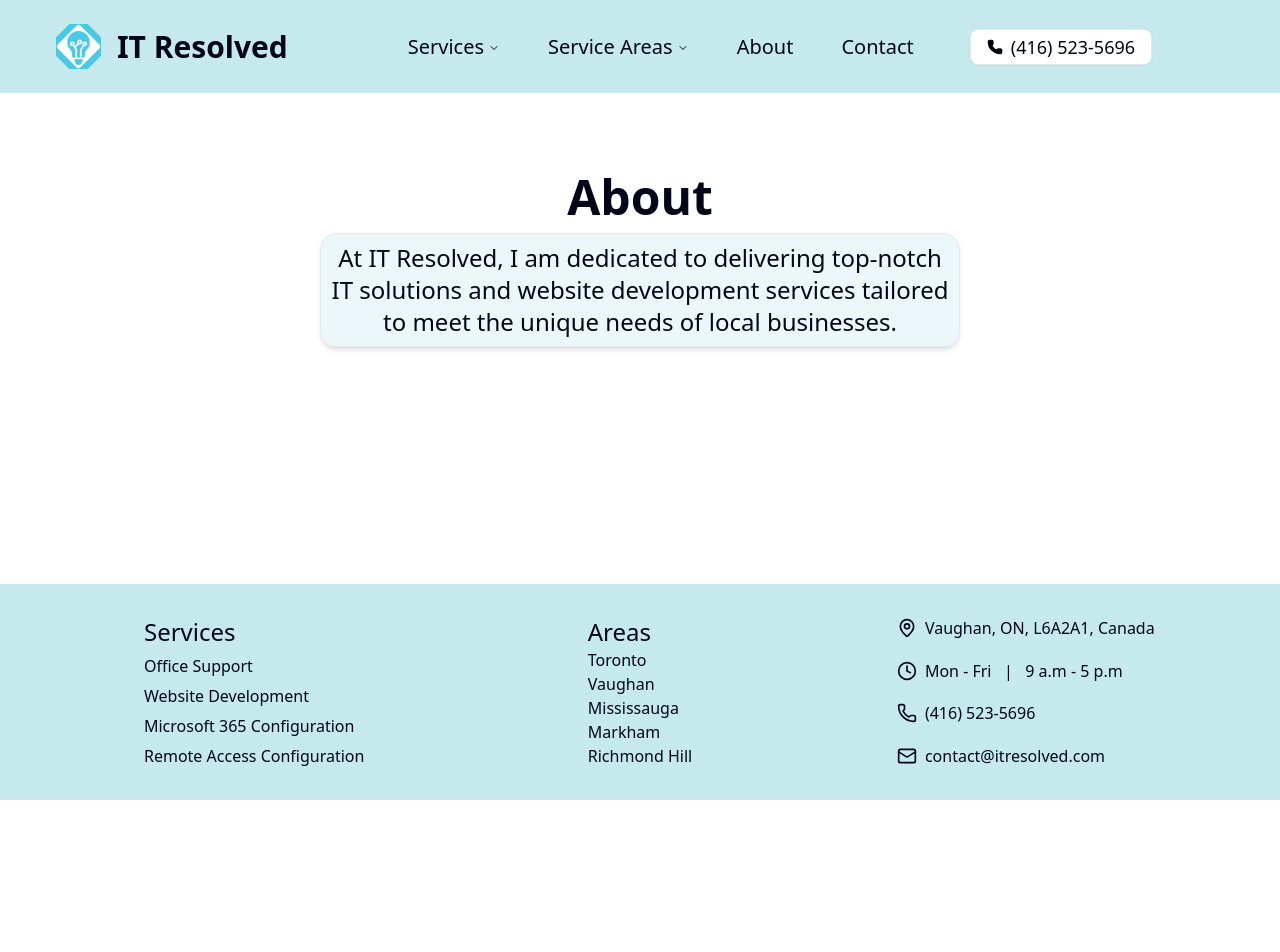
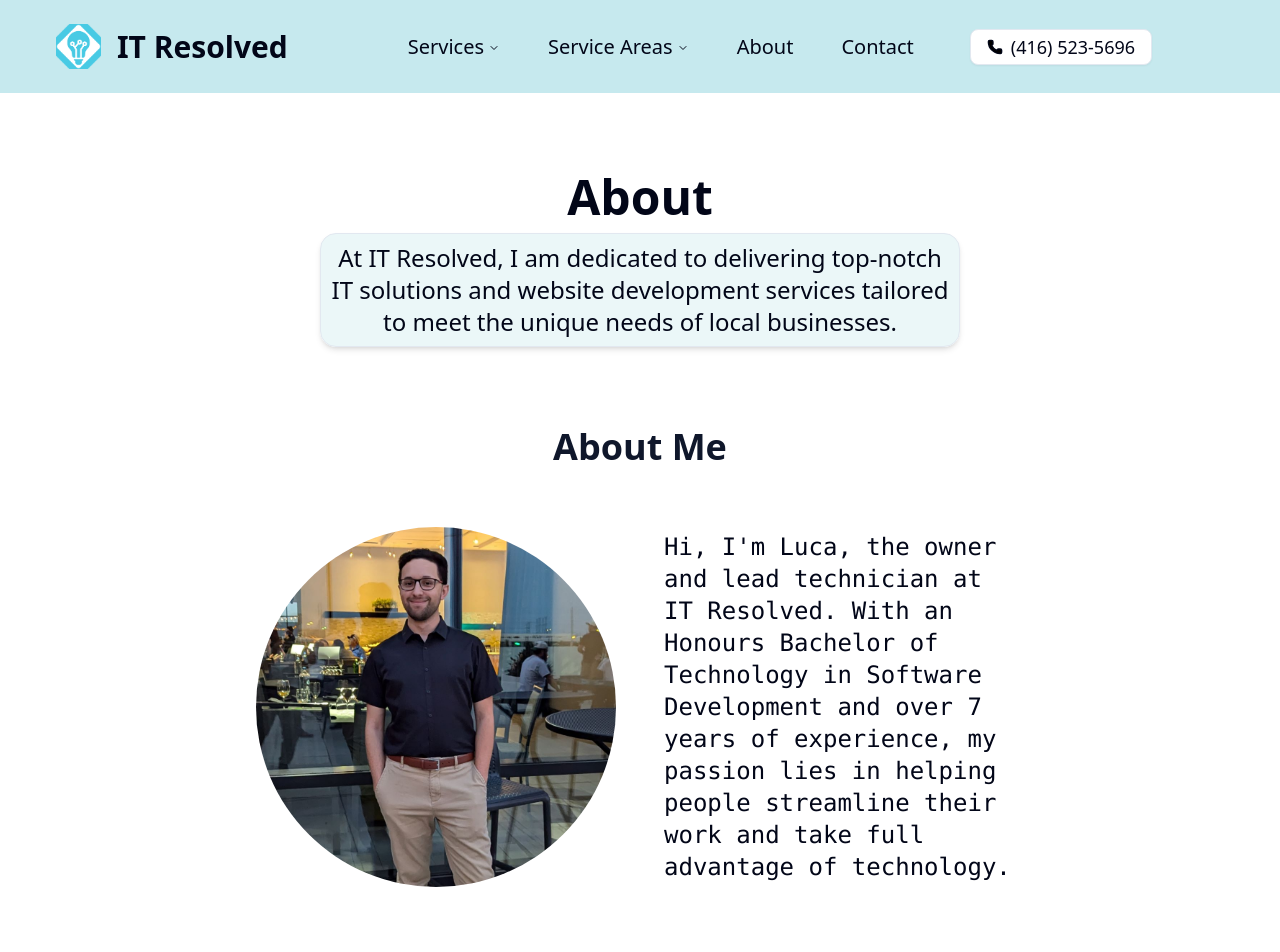
Before and after one commit to LucaCasola/IT-Resolved, a Next.js app: page /about in a window 1280 px wide. Shown: the top 952 px of the page. Before the commit the page ends 800 px from the top, so only its background shows below. Built offline with nearby package versions, Linux system fonts and the light colour scheme.

Commit message:
Create ImageWithText component for About page

```diff
--- a/src/app/about/page.tsx
+++ b/src/app/about/page.tsx
@@ -1,6 +1,9 @@
 // src/app/about/page.tsx
 
 import type { Metadata } from "next";
+
+// components import
+import ImageWithText from "@/components/ImageWithText";
 
 export const metadata: Metadata = {
   title: "About | IT Resolved",
@@ -18,6 +21,7 @@ export default function About() {
           website development services tailored to meet the unique needs of local businesses.
         </p>
       </div>
+      <ImageWithText />
     </main>
   );
 }
--- /dev/null
+++ b/src/components/ImageWithText.tsx
@@ -0,0 +1,28 @@
+// src/components/ImageWithText.tsx
+
+import Image from "next/image"
+import { AspectRatio } from "@radix-ui/react-aspect-ratio";
+
+export default function ImageWithText() {
+  return (
+    <section className="col responsive-width gap-y-3">
+      <h2>About Me</h2>
+      <div className="grid grid-cols-2 gap-x-12 items-center justify-items-center">
+        <div className="w-3/4 md:w-full col-span-2 md:col-span-1">
+          <AspectRatio ratio={1 / 1}>
+            <Image
+              src="/images/really-cool-guy.jpg"
+              alt="A really cool guy dressed in stylish clothes"
+              className="rounded-full"
+              fill
+              sizes="..."
+            />
+          </AspectRatio>
+        </div>
+        <pre className="text-sm md:text-base lg:text-2xl text-balance text-center md:text-start col-span-2 md:col-span-1 pt-4 md:pt-0">
+Hi, I'm Luca, the owner and lead technician at IT Resolved. With an Honours Bachelor of Technology in Software Development and over 7 years of experience, my passion lies in helping people streamline their work and take full advantage of technology.
+        </pre>
+      </div>
+    </section>
+  )
+}
```
Also changed, not shown: public/images/really-cool-guy.jpg (added).
